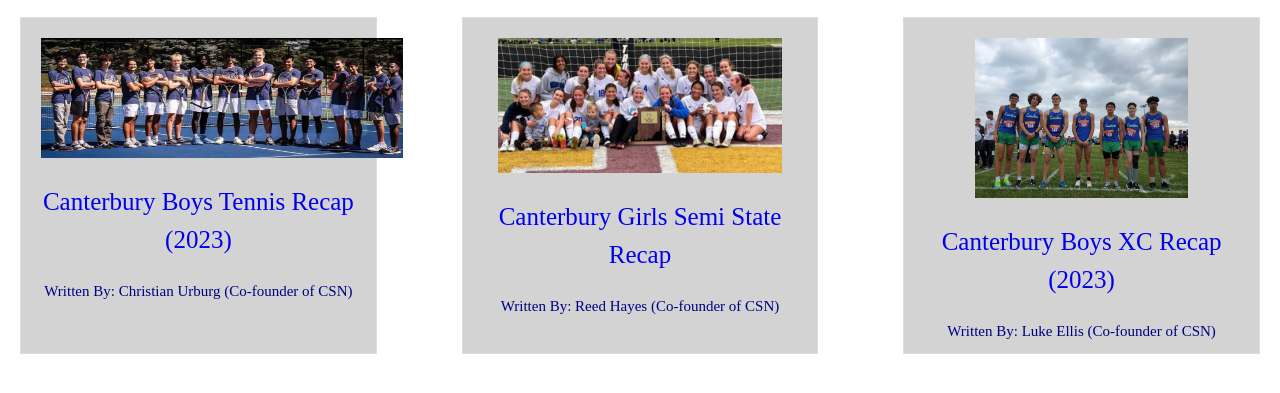
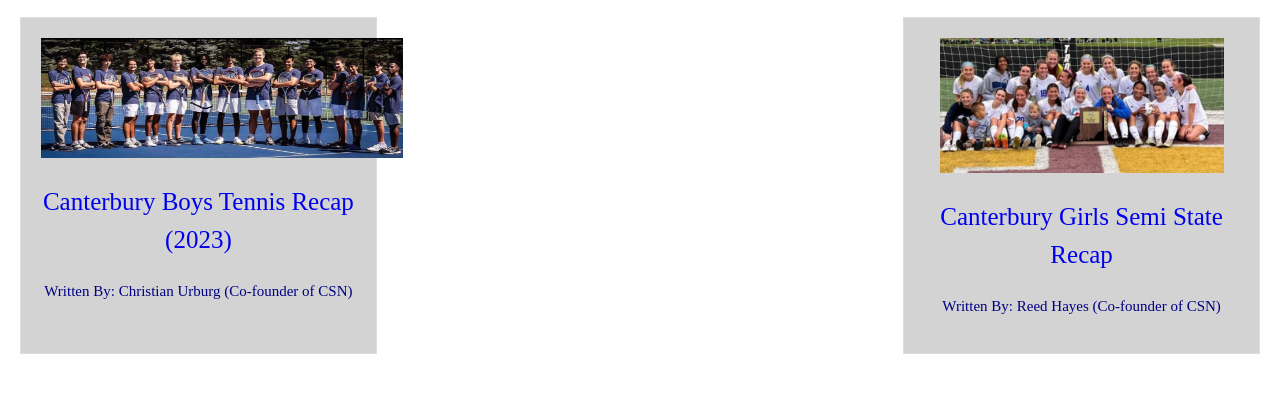
Before and after one commit to CanterburySportsNetwork/CavalierSportsNetwork, a plain HTML site: page docs/articles.html in a window 1280 px wide. Shown: the part 135-528 px from the top of the page. Drawn offline with Linux system fonts and the light colour scheme.

Commit message:
Add files via upload

```diff
--- a/docs/articles.html
+++ b/docs/articles.html
@@ -30,11 +30,13 @@
                     <p class="name"><a href="./Articles/semistate.html">Canterbury Girls Semi State Recap</a></p>
                     <p class="author">Written By: Reed Hayes (Co-founder of CSN)</p>
                 </div>
+                <!--
                 <div class="block">
                     <img src="xc_teamboys.JPG" class="resize1">
-                    <p class="name"><a href="./Articles/tennisRecord.html">Canterbury Boys XC Recap (2023)</a></p>
+                    <p class="name"><a href="">Canterbury Boys XC Recap (2023)</a></p>
                     <p class="author">Written By: Luke Ellis (Co-founder of CSN)</p>
                 </div>
+            -->
                 <!--
                 <div class="block">
                     <h2>Block 3</h2>
```
